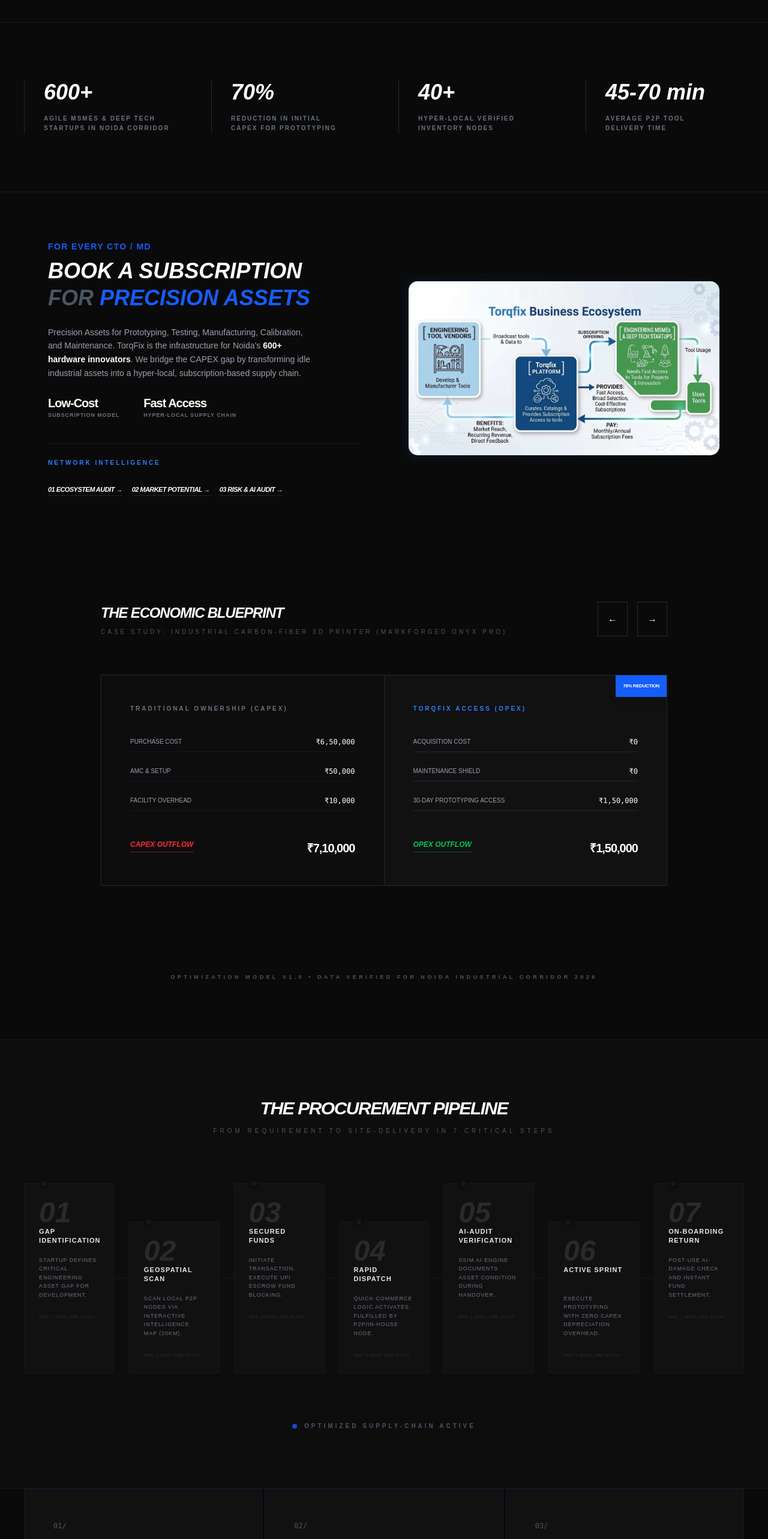
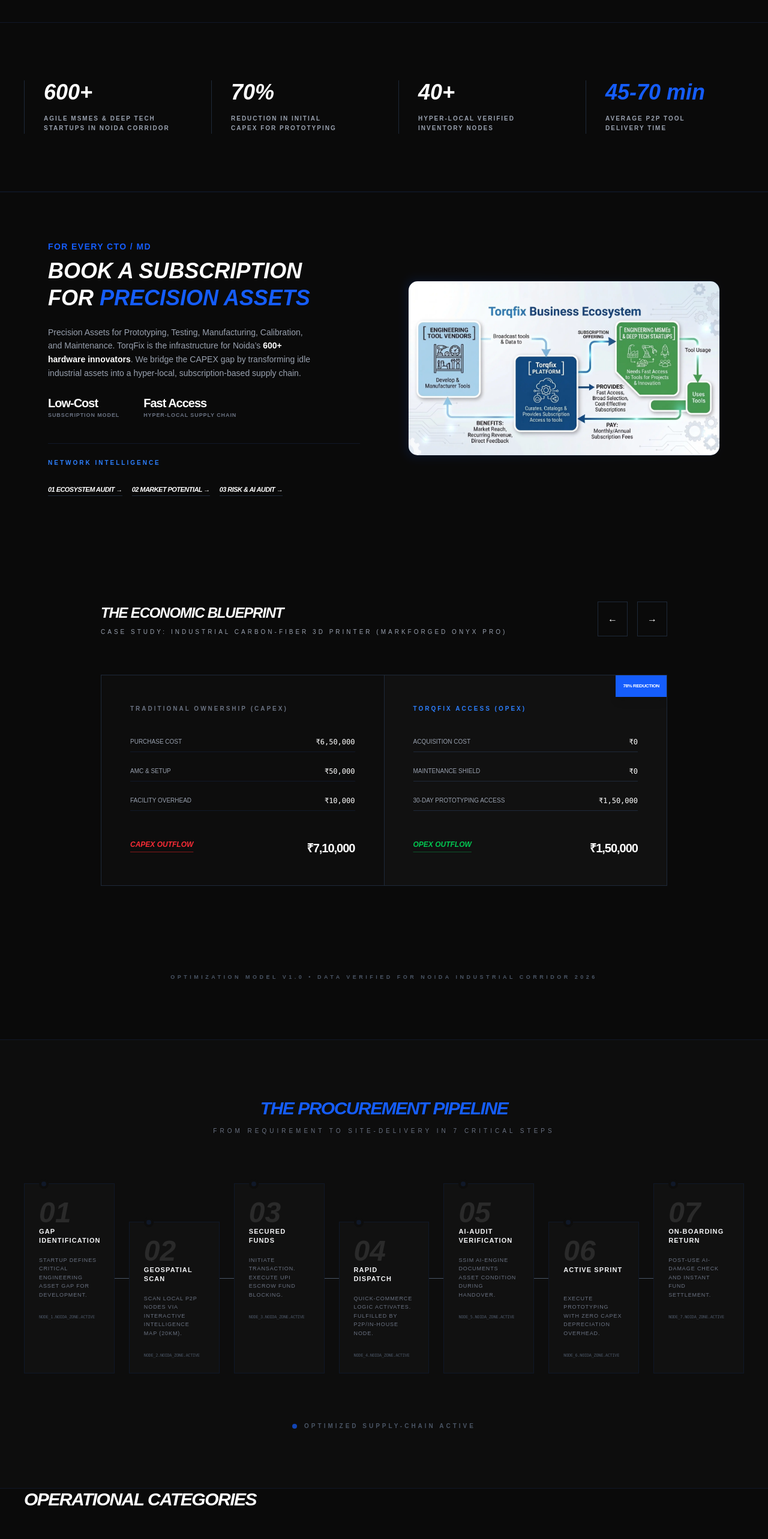
Before and after one commit to deepnngarr-dotcom/Torqfix, a Next.js app in the folder client/: page / in a window 1280 px wide. Shown: the part 1020-3586 px from the top of the page at 60% size. Built offline with nearby package versions, Linux system fonts and the light colour scheme; no server answers.

Commit message:
added footer to landing page

```diff
--- a/client/app/page.jsx
+++ b/client/app/page.jsx
@@ -86,6 +86,7 @@
 
   const [items, setItems] = useState([]);
   const [page, setPage] = useState(1);
+  const [visibleCount, setVisibleCount] = useState(8);
   const [loading, setLoading] = useState(false);
   const [hasMore, setHasMore] = useState(true);
 
@@ -131,13 +132,18 @@
     try {
       const res = await api.get('/parts/all');
 
-      setItems(res.data);
+      // 🚀 Sort by most recent date (descending) before setting state
+      const broadcastOrder = res.data.sort((a, b) =>
+        new Date(b.createdAt) - new Date(a.createdAt)
+      );
+
+      setItems(broadcastOrder);
     } catch (err) {
-      console.error(err);
+      console.error("❌ Network Sync Error:", err);
     }
   };
   fetchTools();
-}, []); // Empty dependency array
+    }, []);
 
   return (
     <div className="min-h-screen bg-[#0a0a0a] text-white selection:bg-gray-700 selection:text-white">
@@ -211,7 +217,7 @@
             {/* Pivot 1: Market Size */}
             <div className="space-y-4 border-l border-gray-800 pl-8 transition-all duration-500 hover:border-blue-600 group">
               <h3 className="text-4xl font-black italic text-white group-hover:text-blue-500">600+</h3>
-              <p className="text-[10px] font-bold text-gray-500 uppercase tracking-[0.2em] leading-relaxed">
+              <p className="text-[10px] font-bold text-gray-400 uppercase tracking-[0.2em] leading-relaxed">
                 Agile MSMEs & Deep Tech <br/> Startups in Noida Corridor
               </p>
             </div>
@@ -219,7 +225,7 @@
             {/* Pivot 2: Economic Impact */}
             <div className="space-y-4 border-l border-gray-800 pl-8 transition-all duration-500 hover:border-blue-600 group">
               <h3 className="text-4xl font-black italic text-white group-hover:text-blue-500">70% </h3>
-              <p className="text-[10px] font-bold text-gray-500 uppercase tracking-[0.2em] leading-relaxed">
+              <p className="text-[10px] font-bold text-gray-400 uppercase tracking-[0.2em] leading-relaxed">
                 Reduction in Initial <br/> CapEx for Prototyping
               </p>
             </div>
@@ -227,15 +233,15 @@
             {/* Pivot 3: Network Density */}
             <div className="space-y-4 border-l border-gray-800 pl-8 transition-all duration-500 hover:border-blue-600 group">
               <h3 className="text-4xl font-black italic text-white group-hover:text-blue-500">40+</h3>
-              <p className="text-[10px] font-bold text-gray-500 uppercase tracking-[0.2em] leading-relaxed">
+              <p className="text-[10px] font-bold text-gray-400 uppercase tracking-[0.2em] leading-relaxed">
                 Hyper-Local Verified <br/> Inventory Nodes
               </p>
             </div>
 
             {/* Pivot 4: Fulfillment Velocity */}
             <div className="space-y-4 border-l border-gray-800 pl-8 transition-all duration-500 hover:border-blue-600 group">
-              <h3 className="text-4xl font-black italic text-white group-hover:text-blue-500">45-70 min</h3>
-              <p className="text-[10px] font-bold text-gray-500 uppercase tracking-[0.2em] leading-relaxed">
+              <h3 className="text-4xl font-black italic text-blue-600 group-hover:text-white">45-70 min</h3>
+              <p className="text-[10px] font-bold text-gray-400 uppercase tracking-[0.2em] leading-relaxed">
                 Average P2P Tool <br/> Delivery Time
               </p>
             </div>
@@ -250,7 +256,7 @@
             <div className="space-y-6">
               <span className="text-blue-600 font-bold tracking-widest text-sm uppercase mb-2 block">For Every CTO / MD</span>
               <h2 className="text-4xl font-black uppercase italic leading-tight">
-                Book a subscription <br/> <span className="text-gray-600">for </span><span className="text-blue-600">precision assets</span>
+                Book a subscription <br/> <span className="text-white">for </span><span className="text-blue-600">precision assets</span>
               </h2>
               <p className="text-gray-400 text-sm leading-relaxed max-w-md">
                 Precision Assets for Prototyping, Testing, Manufacturing, Calibration, and Maintenance. TorqFix is the infrastructure for Noida’s <span className="text-white font-bold">600+ hardware innovators</span>. We bridge the CAPEX gap by transforming idle industrial assets into a hyper-local, subscription-based supply chain.
@@ -317,7 +323,7 @@
             <header className="mb-16 flex justify-between items-end">
               <div>
                 <h2 className="text-2xl font-black uppercase italic text-white tracking-tighter">The Economic Blueprint</h2>
-                <p className="text-gray-600 text-[10px] tracking-[0.4em] uppercase mt-2">Case Study: {data.asset}</p>
+                <p className="text-gray-400 text-[10px] tracking-[0.4em] uppercase mt-2">Case Study: {data.asset}</p>
               </div>
 
               <div className="flex gap-4">
@@ -325,6 +331,7 @@
                 <button onClick={nextSlide} className="p-4 border border-gray-800 hover:bg-white hover:text-black transition text-white">→</button>
               </div>
             </header>
+
 
         {/* Animated Container */}
           <div className="relative min-h-[450px]">
@@ -410,15 +417,15 @@
       <section className="py-24 bg-[#0d0d0d] border-b border-gray-900">
         <div className="max-w-7xl mx-auto px-10">
           <header className="mb-20 text-center">
-            <h2 className="text-3xl font-black uppercase italic tracking-tighter text-white">The Procurement Pipeline</h2>
-            <p className="text-gray-600 text-[10px] tracking-[0.5em] uppercase mt-3">From Requirement to site-delivery in 7 critical steps</p>
+            <h2 className="text-3xl font-black uppercase italic tracking-tighter text-blue-600">The Procurement Pipeline</h2>
+            <p className="text-gray-500 text-[10px] tracking-[0.5em] uppercase mt-3">From Requirement to site-delivery in 7 critical steps</p>
           </header>
 
           {/* Staggered Timeline Flow */}
           <div className="grid grid-cols-1 md:grid-cols-4 lg:grid-cols-7 gap-6 text-center lg:text-left relative">
 
             {/* Desktop connecting line */}
-            <div className="absolute top-1/2 left-0 w-full h-[1px] bg-gray-900 z-0 hidden lg:block" />
+            <div className="absolute top-1/2 left-0 w-full h-[1px] bg-gray-600 z-0 hidden lg:block" />
 
             {[
               { step: '01', title: 'Gap Identification', desc: 'Startup defines critical engineering asset gap for development.' },
@@ -438,7 +445,7 @@
                   <span className="text-5xl font-black text-white italic opacity-10 group-hover:opacity-100 group-hover:text-blue-500 transition-all duration-700">
                     {item.step}
                   </span>
-                  <h4 className="text-[11px] font-bold text-gray-200 uppercase tracking-widest leading-snug h-8">
+                  <h4 className="text-[11px] font-bold text-gray-100 uppercase tracking-widest leading-snug h-8">
                     {item.title}
                   </h4>
                   <p className="text-[9px] text-gray-500 uppercase tracking-widest leading-relaxed">
@@ -447,7 +454,7 @@
                 </div>
 
                 {/* Aesthetic "Site Data" line */}
-                <p className="text-[7px] font-mono text-gray-800 uppercase tracking-tighter mt-6 group-hover:text-gray-700">
+                <p className="text-[7px] font-mono text-gray-600 uppercase tracking-tighter mt-6 group-hover:text-gray-700">
                   Node_{index+1}.Noida_Zone.active
                 </p>
               </div>
@@ -465,6 +472,12 @@
 
       {/* 3. Status Grid (Glassmorphism) */}
       <section className="max-w-7xl mx-auto px-10 pb-20">
+        {/* 🚀 ADDED SECTION HEADING */}
+          <header className="mb-12">
+              <h2 className="text-3xl font-black uppercase italic tracking-tighter text-white">
+                Operational Categories
+              </h2>
+          </header>
         <div className="grid grid-cols-1 md:grid-cols-3 gap-1">
           {/* Example for AUTOMOTIVE - Line 49 approx */}
           <Link href="/category/automotive" className="p-12 bg-[#111111] border border-gray-900 group hover:border-blue-600 transition duration-500">
@@ -517,31 +530,42 @@
       </section>
 
 
+
       {/* 4. Live Global Feed */}
       <section className="max-w-7xl mx-auto px-10 pb-32">
           <header className="mb-12 flex justify-between items-end">
             <div>
-            <h2 className="text-3xl font-black uppercase italic">Live Network Feed</h2>
-            <p className="text-gray-600 text-[10px] tracking-widest uppercase mt-2">Aggregating all nodes within the network</p>
+              <h2 className="text-3xl text-blue-600 font-black uppercase italic">Live Network Feed</h2>
+              <p className="text-gray-500 text-[10px] tracking-widest uppercase mt-2">
+                Aggregating all nodes within the network
+              </p>
             </div>
             <div className="text-right">
               <span className="text-green-500 font-mono text-xs animate-pulse">● BROADCASTING LIVE</span>
             </div>
           </header>
 
+          {/* 🚀 Grid now slices items to visibleCount */}
           <div className="grid grid-cols-1 md:grid-cols-3 lg:grid-cols-4 gap-6">
-         {items.map((item, index) => {
-            if (index === items.length - 1) {
-              // Combine ID with index for absolute uniqueness
-              return (
-                <div ref={lastItemRef} key={`${item.id}-${index}`}>
-                  <ToolCard item={item} />
+            {items.slice(0, visibleCount).map((item, index) => (
+              <ToolCard key={`${item.id}-${index}`} item={item} />
+            ))}
           </div>
-              );
-            }
-            return <ToolCard key={`${item.id}-${index}`} item={item} />;
-          })}
+
+          {/* 🚀 Load More Button */}
+          {visibleCount < items.length && (
+            <div className="mt-20 flex justify-center">
+              <button
+                onClick={() => setVisibleCount(prev => prev + 8)}
+                className="group relative px-12 py-5 border border-gray-800 bg-transparent overflow-hidden transition-all hover:border-blue-600"
+              >
+                <div className="absolute inset-0 w-0 bg-blue-600 transition-all duration-[400ms] ease-out group-hover:w-full"></div>
+                <span className="relative text-[10px] font-black uppercase tracking-[0.4em] text-white group-hover:text-white">
+                  View More
+                </span>
+              </button>
             </div>
+          )}
 
           {loading && (
             <div className="flex justify-center mt-20">
@@ -553,8 +577,75 @@
       </section>
 
       {/* Footer */}
-      <footer className="py-10 border-t border-gray-900 text-center">
-        <p className="text-[10px] uppercase tracking-[0.5em] text-gray-700">© 2026 TorqFix Engineering Solutions — Built for Efficiency</p>
+      <footer className="bg-[#0a0a0a] border-t border-gray-900 pt-20 pb-10">
+          <div className="max-w-7xl mx-auto px-10">
+
+            {/* Upper Footer: Strategic Alignment */}
+            <div className="grid grid-cols-1 md:grid-cols-4 gap-12 mb-20">
+
+              {/* Brand Essence */}
+              <div className="col-span-1 md:col-span-2 space-y-6">
+                <h2 className="text-2xl font-black uppercase italic tracking-tighter text-white">TorqFix</h2>
+                <p className="text-gray-500 text-[11px] leading-relaxed max-w-md uppercase tracking-wider">
+                  The quick-commerce infrastructure for hardware innovators.
+                  Bridging the CapEx gap for 600+ MSMEs and Startups through
+                  a first-of-its-kind hyper-local rental model. Delivered in under 45 minutes.
+                </p>
+                <div className="flex items-center gap-4 pt-2">
+                  <div className="h-[1px] w-12 bg-blue-600"></div>
+                  <span className="text-[9px] font-black text-blue-500 uppercase tracking-[0.4em]">First-to-Market Solution</span>
+                </div>
+              </div>
+
+              {/* Network Directory */}
+              <div className="space-y-6">
+                <h4 className="text-[10px] font-black text-white uppercase tracking-[0.3em]">Network Directory</h4>
+                <ul className="space-y-3">
+                  <li><Link href="/discovery" className="text-[10px] text-gray-600 hover:text-blue-500 uppercase tracking-widest transition">Inventory Scan</Link></li>
+                  <li><Link href="/about/ecosystem" className="text-[10px] text-gray-600 hover:text-blue-500 uppercase tracking-widest transition">Ecosystem Audit</Link></li>
+                  <li><Link href="/vendor/register" className="text-[10px] text-gray-600 hover:text-blue-500 uppercase tracking-widest transition">Node Partnership</Link></li>
+                  <li><Link href="/category/startups" className="text-[10px] text-gray-600 hover:text-blue-500 uppercase tracking-widest transition">Startup Kickstart</Link></li>
+                </ul>
+              </div>
+
+              {/* Infrastructure Status */}
+              <div className="space-y-6">
+                <h4 className="text-[10px] font-black text-white uppercase tracking-[0.3em]">System Status</h4>
+                <div className="space-y-4">
+                  <div className="bg-[#111111] p-4 border border-gray-900">
+                    <p className="text-[8px] text-gray-600 uppercase mb-1">Active Nodes</p>
+                    <p className="text-xs font-mono text-white">42 VERIFIED</p>
+                  </div>
+                  <div className="bg-[#111111] p-4 border border-gray-900">
+                    <p className="text-[8px] text-gray-600 uppercase mb-1">Avg Delivery time</p>
+                    <p className="text-xs font-mono text-blue-500">65 MINS</p>
+                  </div>
+                </div>
+              </div>
+            </div>
+
+            {/* Bottom Footer: Compliance & Identity */}
+            <div className="pt-10 border-t border-gray-900 flex flex-col md:flex-row justify-between items-center gap-6">
+              <div className="flex items-center gap-6">
+                <p className="text-[9px] uppercase tracking-[0.3em] text-gray-500">© 2026 TorqFix Engineering Solutions</p>
+                <span className="text-gray-900 hidden md:block">|</span>
+                <p className="text-[9px] uppercase tracking-[0.3em] text-gray-500 font-bold">Noida Industrial Corridor HQ</p>
+              </div>
+
+              <div className="flex gap-8">
+                <Link href="/terms" className="text-[9px] text-gray-800 hover:text-gray-500 uppercase tracking-[0.2em] transition">SLA Terms</Link>
+                <Link href="/privacy" className="text-[9px] text-gray-800 hover:text-gray-500 uppercase tracking-[0.2em] transition">Data Encryption</Link>
+                <Link href="/support" className="text-[9px] text-gray-800 hover:text-gray-500 uppercase tracking-[0.2em] transition">Support Node</Link>
+              </div>
+            </div>
+
+            {/* Final Aesthetic Trace */}
+            <div className="mt-10 text-center opacity-20">
+              <p className="text-[7px] font-mono text-gray-800 tracking-widest uppercase">
+                System_Identity: TORQFIX_V1.04 • Protocol: PERN_STACK • Node_Location: 28.5355° N, 77.3910° E
+              </p>
+            </div>
+          </div>
         </footer>
     </div>
   );
--- a/client/app/vendor/dashboard/page.jsx
+++ b/client/app/vendor/dashboard/page.jsx
@@ -186,7 +186,7 @@
         </section>
       </div>
 
-      {/* 🚀 RESTORED: Broadcast Modal */}
+      {/* Broadcast Modal */}
       {showModal && (
         <div className="fixed inset-0 bg-black/90 backdrop-blur-sm z-50 flex items-center justify-center p-4">
           <div className="bg-[#0d0d0d] border border-gray-800 w-full max-w-5xl h-[85vh] flex overflow-hidden">
```
Lines whose indentation alone changed are shown as unchanged.
